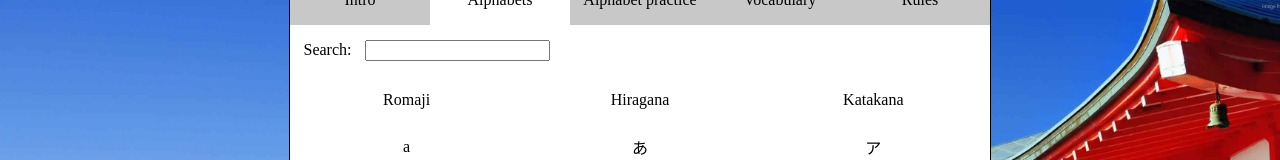
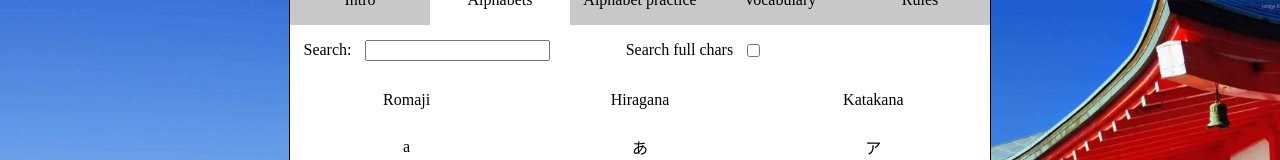
Before and after one commit to Comum/react-japanese-training-tool, a React (Create React App) app: page / in a window 1280 px wide. Both pictures are taken after a click on the item "Alphabets". Shown: the top 160 px of the page. Built offline with nearby package versions, Linux system fonts and the light colour scheme; data requests are answered from the project's data file.

Commit message:
update search functionality

```diff
--- a/src/scenes/components/search-character.js
+++ b/src/scenes/components/search-character.js
@@ -18,12 +18,43 @@ const Label = styled.div`
 `;
 
 const InputContainer = styled.div`
-    width: calc(100% - 75px);
 	height: 100%;
 
 	display: flex;
 	justify-content: flex-start;
 	align-items: center;
+
+	flex-grow: 1;
+`;
+
+const FilterButtonContainer = styled.div`
+	height: 100%;
+
+	display: flex;
+	justify-content: flex-start;
+	align-items: center;
+
+	flex-grow: 3;
+`;
+
+const FilterLabel = styled.div`
+	height: 100%;
+
+	display: flex;
+	justify-content: flex-start;
+	align-items: center;
+`;
+
+const FilterCheckoutContainer = styled.div`
+	height: 100%;
+
+	padding-left: 10px;
+
+	display: flex;
+	justify-content: flex-start;
+	align-items: center;
+
+	flex-grow: 1;
 `;
 
 const SearchCharacter = props => (
@@ -32,6 +63,14 @@ const SearchCharacter = props => (
 		<InputContainer>
 			<input type="text" onChange={props.handleKeyPress} />
 		</InputContainer>
+		{props.showFilterButton && (
+			<FilterButtonContainer>
+				<FilterLabel>Search full chars</FilterLabel>
+				<FilterCheckoutContainer>
+					<input type="checkbox" onChange={props.handleCheckboxClick} />
+				</FilterCheckoutContainer>
+			</FilterButtonContainer>
+		)}
 	</Element>
 );
 
--- a/src/scenes/content/alphabet-content.js
+++ b/src/scenes/content/alphabet-content.js
@@ -18,15 +18,16 @@ const path = 'http://localhost:3001/characters';
 
 class AlphabetContent extends React.Component {
 	state = {
-        characters: []
-    }
-    signal = axios.CancelToken.source()
+		characters: [],
+		filterAll: true,
+	};
+	signal = axios.CancelToken.source();
 
 	componentDidMount() {
 		this.loadJsonData(path);
 	}
 
-    loadJsonData = async (path) => {
+	loadJsonData = async path => {
 		try {
 			this.setState({ isLoading: true });
 			const response = await axios.get(path, {
@@ -40,18 +41,16 @@ class AlphabetContent extends React.Component {
 				this.setState({ isLoading: false });
 			}
 		}
-    }
+	};
 
 	getItems = () => {
 		if (!this.state.characters.length) {
-            return (<div />);
+			return <div />;
 		}
 
 		return this.state.characters.map(char => {
 			if (char.visibility === false) {
-                return (
-                    <ListItemHidden key={char.id} />
-                )
+				return <ListItemHidden key={char.id} />;
 			}
 
 			return (
@@ -60,11 +59,11 @@ class AlphabetContent extends React.Component {
 					<Cell>{char.hiragana}</Cell>
 					<Cell>{char.katakana}</Cell>
 				</ListItem>
-            )
+			);
 		});
-    }
+	};
 
-    handleKeyPress = (e) => {
+	handleKeyPress = e => {
 		const searchValue = e.target.value;
 		const searchValues = searchValue.split('');
 		let newCharactersValues;
@@ -73,10 +72,10 @@ class AlphabetContent extends React.Component {
 			newCharactersValues = this.state.characters.map(char => {
 				return {
 					...char,
-                    visibility: true
-                }
+					visibility: true,
+				};
 			});
-        } else {
+		} else if (this.state.filterAll) {
 			newCharactersValues = this.state.characters.map(char => {
 				let visibility = false;
 
@@ -96,30 +95,57 @@ class AlphabetContent extends React.Component {
 
 				return {
 					...char,
-                    visibility
+					visibility,
+				};
+			});
+		} else if (!this.state.filterAll) {
+			newCharactersValues = this.state.characters.map(char => {
+				let visibility = false;
+
+				if (char.romaji.includes(searchValue)) {
+					visibility = true;
 				}
+
+				if (char.hiragana === searchValue) {
+					visibility = true;
+				}
+
+				if (char.katakana === searchValue) {
+					visibility = true;
+				}
+
+				return {
+					...char,
+					visibility,
+				};
 			});
 		}
 
 		this.setState({ characters: newCharactersValues });
-    }
+	};
+
+	handleCheckboxClick = () => {
+		this.setState({ filterAll: !this.state.filterAll });
+	};
 
 	render() {
 		const items = this.getItems();
 
 		return (
 			<MainContainer>
-                <SearchCharacter handleKeyPress={this.handleKeyPress} />
+				<SearchCharacter
+					handleKeyPress={this.handleKeyPress}
+					showFilterButton={true}
+					handleCheckboxClick={this.handleCheckboxClick}
+				/>
 				<TitleContainer>
 					<Cell>Romaji</Cell>
 					<Cell>Hiragana</Cell>
 					<Cell>Katakana</Cell>
 				</TitleContainer>
-                <ListContainer>
-                    {items}
-                </ListContainer>
+				<ListContainer>{items}</ListContainer>
 			</MainContainer>
-        )
+		);
 	}
 }
 
```
Lines whose indentation alone changed are shown as unchanged.
